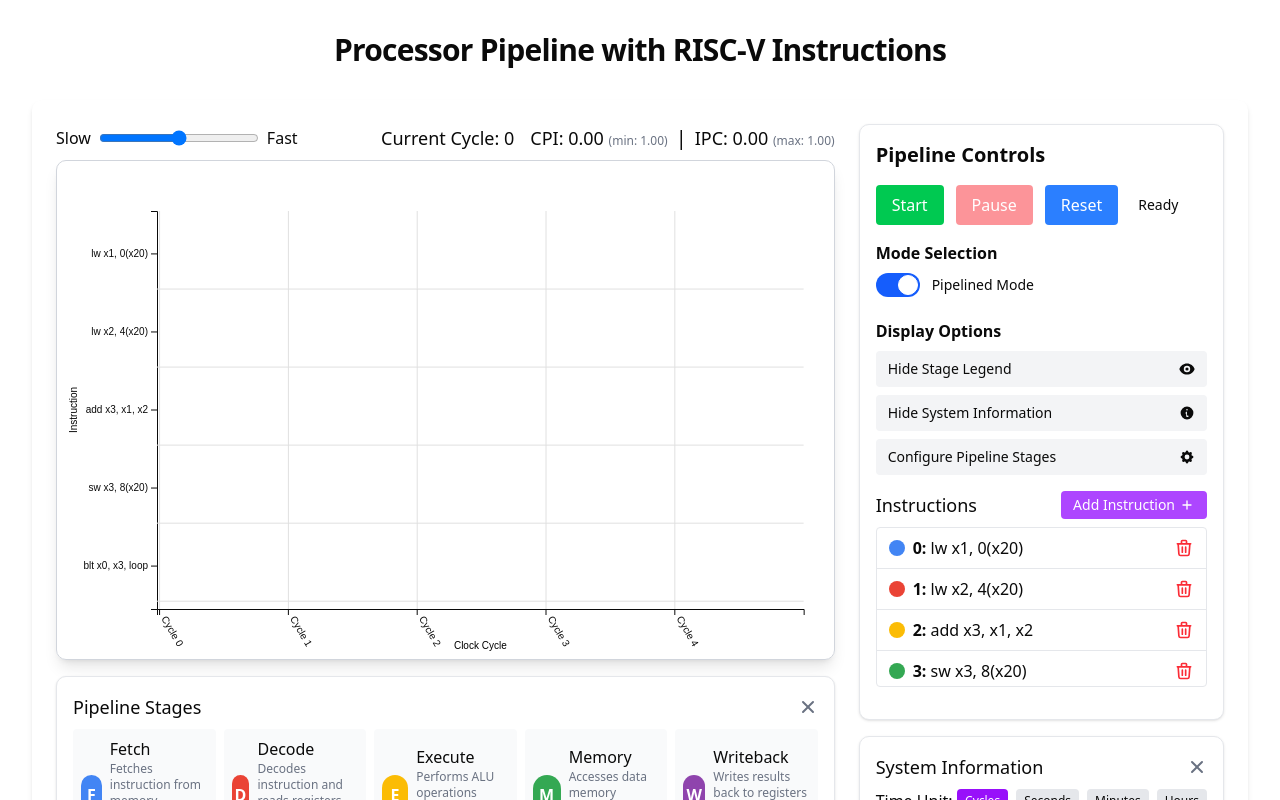
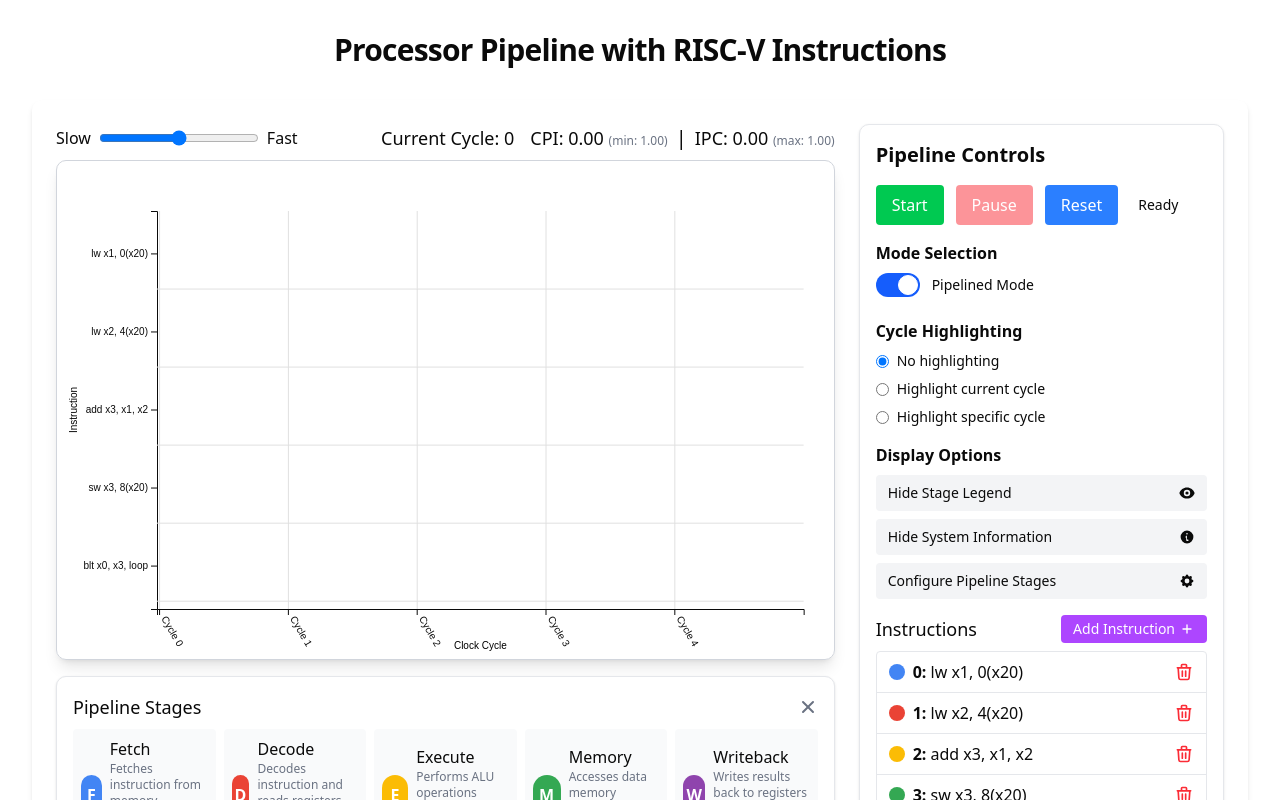
Before and after one commit to Goodr-Interactive/viz-computer-systems, a React (Vite) app: page /csc368/pipelining/registers in a window 1280 px wide. Shown: the top 800 px of the page. Built offline with nearby package versions, Linux system fonts and the light colour scheme.

Commit message:
added a highlighting mechanism to show which cycle we're on

```diff
--- a/src/pages/csc368/pipelining/components/Axis.tsx
+++ b/src/pages/csc368/pipelining/components/Axis.tsx
@@ -11,6 +11,7 @@ interface AxisProps {
   instructions?: Instruction[];
   label?: string;
   labelOffset?: { x: number; y: number };
+  highlightedCycle?: number | null;
 }
 
 export const Axis: React.FC<AxisProps> = ({
@@ -22,6 +23,7 @@ export const Axis: React.FC<AxisProps> = ({
   instructions,
   label,
   labelOffset = { x: 0, y: 0 },
+  highlightedCycle = null,
 }) => {
   const ref = React.useRef<SVGGElement>(null);
 
@@ -75,7 +77,17 @@ export const Axis: React.FC<AxisProps> = ({
         .attr("text-anchor", "middle")
         .text(label);
     }
-  }, [scale, orient, transform, tickFormat, timeLabels, instructions, label, labelOffset]);
+
+    // Highlight specific cycle tick if specified
+    if (highlightedCycle !== null && orient === "bottom") {
+      g.selectAll(".tick")
+        .filter((d) => String(d) === String(highlightedCycle))
+        .select("text")
+        .attr("fill", "#FFD700")
+        .attr("font-weight", "bold")
+        .attr("font-size", "14px");
+    }
+  }, [scale, orient, transform, tickFormat, timeLabels, instructions, label, labelOffset, highlightedCycle]);
 
   return <g ref={ref} transform={transform}></g>;
 };
--- a/src/pages/csc368/pipelining/components/RegisterPipelineVisualization.tsx
+++ b/src/pages/csc368/pipelining/components/RegisterPipelineVisualization.tsx
@@ -6,8 +6,6 @@ import { PipelineStage } from "./PipelineStage";
 import { Axis } from "./Axis";
 import { Grid } from "./Grid";
 import type { Instruction } from "./types";
-
-
 
 // Define the pipeline stage configuration type
 interface PipelineStageConfig {
@@ -106,6 +104,10 @@ export const RegisterPipelineVisualization: React.FC<RegisterPipelineVisualizati
   const [timeUnit, setTimeUnit] = useState<'cycles' | 'seconds' | 'minutes' | 'hours'>('cycles');
   const [cycleTime, setCycleTime] = useState<number>(1); // Time in nanoseconds per cycle
 
+  // Cycle highlighting state
+  const [cycleHighlightMode, setCycleHighlightMode] = useState<'none' | 'current' | 'specific'>('none');
+  const [highlightedCycle, setHighlightedCycle] = useState<number>(0);
+
   // Register state
   const [registers, setRegisters] = useState<Record<string, number>>({
     x0: 0, // x0 is hardwired to 0 in RISC-V
@@ -203,6 +205,13 @@ export const RegisterPipelineVisualization: React.FC<RegisterPipelineVisualizati
       window.removeEventListener("resize", handleResize);
     };
   }, []);
+
+  // Update highlighted cycle when cycles change in 'current' mode
+  useEffect(() => {
+    if (cycleHighlightMode === 'current') {
+      setHighlightedCycle(cycles);
+    }
+  }, [cycles, cycleHighlightMode]);
 
   // Initialize pipeline
   useEffect(() => {
@@ -1006,6 +1015,21 @@ export const RegisterPipelineVisualization: React.FC<RegisterPipelineVisualizati
 
   const timeLabels = getTimeLabels();
 
+  // Determine which cycle to highlight
+  const getHighlightedCycleNumber = (): number | null => {
+    switch (cycleHighlightMode) {
+      case 'current': // highlight the cycle that was just finished
+        return cycles - 1;
+      case 'specific':
+        return highlightedCycle;
+      case 'none':
+      default:
+        return null;
+    }
+  };
+
+  const highlightCycleNumber = getHighlightedCycleNumber();
+
   // Handle tooltip display
   const handleStageMouseEnter = (
     event: React.MouseEvent,
@@ -1133,6 +1157,7 @@ export const RegisterPipelineVisualization: React.FC<RegisterPipelineVisualizati
                 timeLabels={timeLabels}
                 label="Clock Cycle"
                 labelOffset={{ x: innerWidth / 2, y: 40 }}
+                highlightedCycle={highlightCycleNumber}
               />
 
               <Axis
@@ -1192,6 +1217,22 @@ export const RegisterPipelineVisualization: React.FC<RegisterPipelineVisualizati
                 orientation="horizontal"
                 length={innerWidth}
               />
+
+              {/* Cycle highlighting background */}
+              {highlightCycleNumber !== null && highlightCycleNumber <= cycles + 4 && (
+                <rect
+                  x={xScale(String(highlightCycleNumber))!}
+                  y={0}
+                  width={xScale.bandwidth()}
+                  height={innerHeight}
+                  fill="rgba(255, 215, 0, 0.3)"
+                  stroke="rgba(255, 215, 0, 0.8)"
+                  strokeWidth={2}
+                  rx={4}
+                  ry={4}
+                  pointerEvents="none"
+                />
+              )}
 
               {/* Custom tooltip for register pipeline */}
               <RegisterPipelineTooltip />
@@ -1270,6 +1311,60 @@ export const RegisterPipelineVisualization: React.FC<RegisterPipelineVisualizati
                   {isPipelined ? "Pipelined Mode" : "Non-pipelined Mode"}
                 </span>
               </label>
+            </div>
+          </div>
+
+          {/* Cycle Highlighting Controls */}
+          <div className="mb-4">
+            <h3 className="mb-2 font-semibold">Cycle Highlighting</h3>
+            <div className="space-y-2">
+              <label className="flex items-center">
+                <input
+                  type="radio"
+                  name="cycleHighlight"
+                  value="none"
+                  checked={cycleHighlightMode === 'none'}
+                  onChange={(e) => setCycleHighlightMode(e.target.value as 'none' | 'current' | 'specific')}
+                  className="mr-2"
+                />
+                <span className="text-sm">No highlighting</span>
+              </label>
+              <label className="flex items-center">
+                <input
+                  type="radio"
+                  name="cycleHighlight"
+                  value="current"
+                  checked={cycleHighlightMode === 'current'}
+                  onChange={(e) => setCycleHighlightMode(e.target.value as 'none' | 'current' | 'specific')}
+                  className="mr-2"
+                />
+                <span className="text-sm">Highlight current cycle</span>
+              </label>
+              <label className="flex items-center">
+                <input
+                  type="radio"
+                  name="cycleHighlight"
+                  value="specific"
+                  checked={cycleHighlightMode === 'specific'}
+                  onChange={(e) => setCycleHighlightMode(e.target.value as 'none' | 'current' | 'specific')}
+                  className="mr-2"
+                />
+                <span className="text-sm">Highlight specific cycle</span>
+              </label>
+
+              {cycleHighlightMode === 'specific' && (
+                <div className="ml-6 flex items-center gap-2">
+                  <span className="text-sm">Cycle:</span>
+                  <input
+                    type="number"
+                    min="0"
+                    max={cycles + 4}
+                    value={highlightedCycle}
+                    onChange={(e) => setHighlightedCycle(Math.max(0, parseInt(e.target.value) || 0))}
+                    className="w-16 rounded border border-gray-300 px-2 py-1 text-center text-sm"
+                  />
+                </div>
+              )}
             </div>
           </div>
 
```
